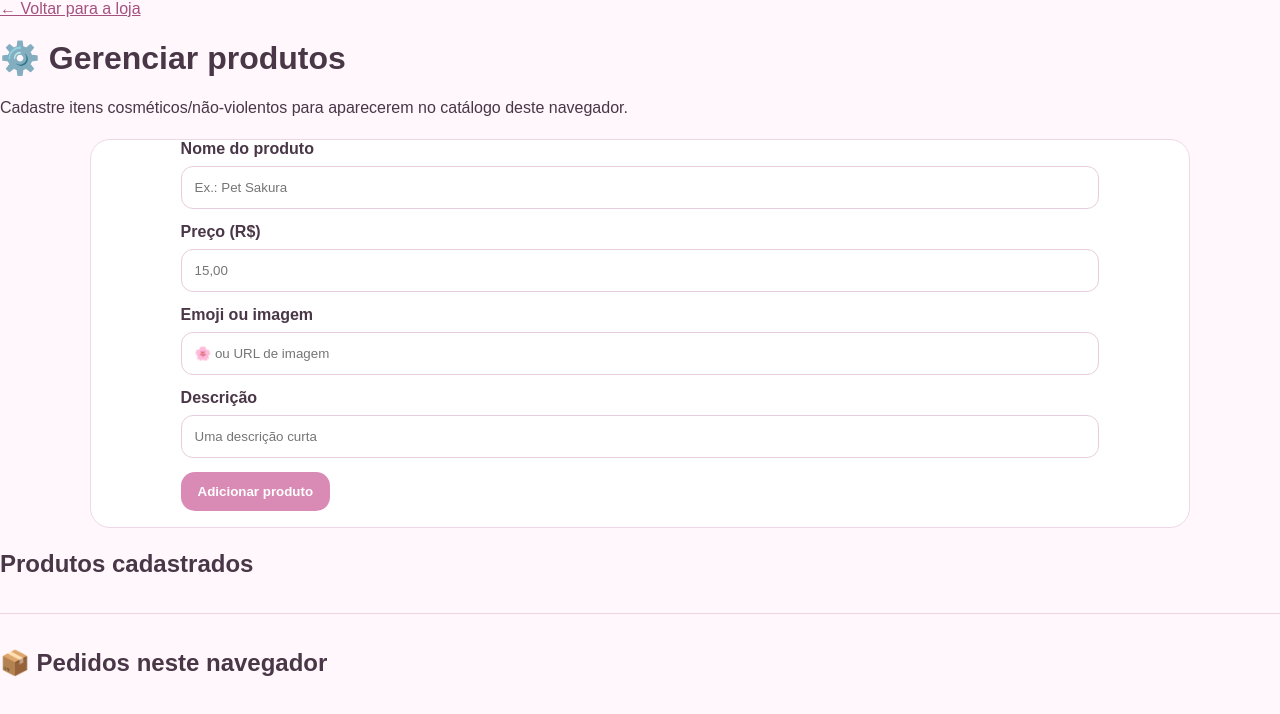
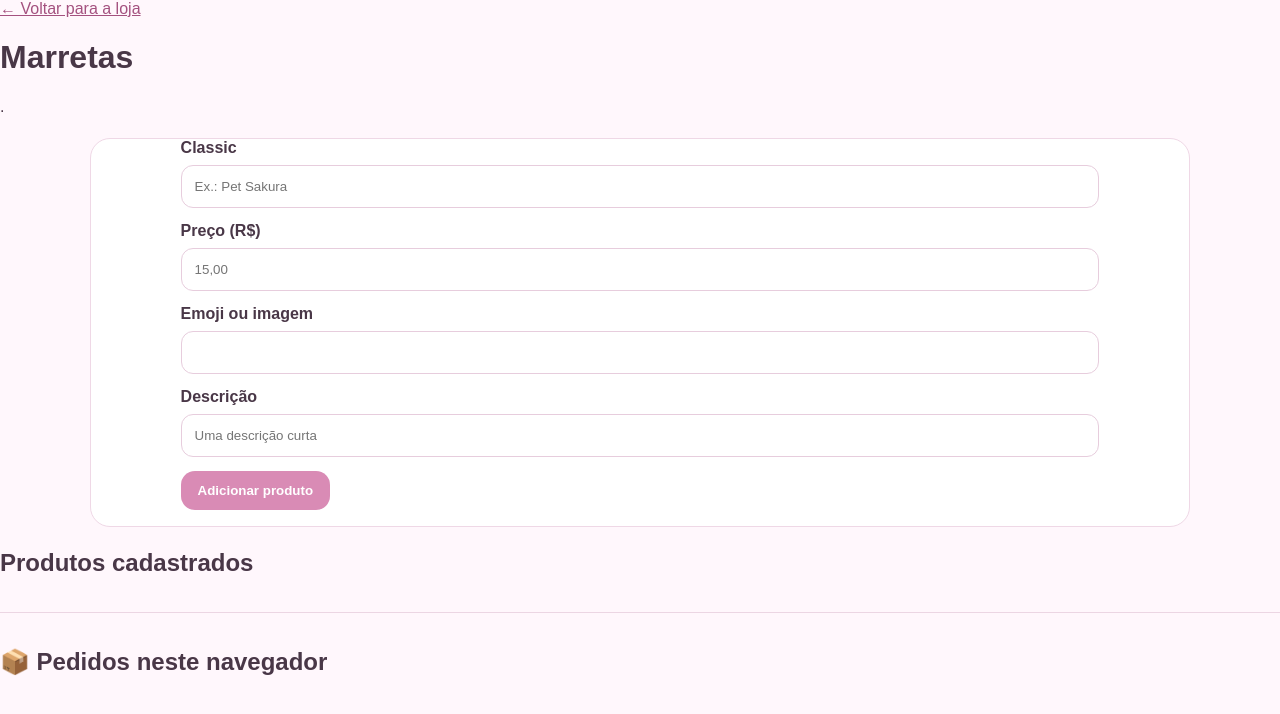
Before and after one commit to hammerbloomm/hammer-blomm-store, a plain HTML site: page admin.html in a window 1280 px wide. Drawn offline with Linux system fonts and the light colour scheme.

Commit message:
Update admin.html

```diff
--- a/admin.html
+++ b/admin.html
@@ -3,12 +3,12 @@
 <title>HammerBloom • Gerenciar</title><link rel="stylesheet" href="styles.css"></head>
 <body><main>
 <a href="index.html">← Voltar para a loja</a>
-<h1>⚙️ Gerenciar produtos</h1>
-<p>Cadastre itens cosméticos/não-violentos para aparecerem no catálogo deste navegador.</p>
+<h1> Marretas</h1>
+<p>.</p>
 <section class="admin-form">
-<label>Nome do produto<input id="name" placeholder="Ex.: Pet Sakura"></label>
+<label> Classic <input id="name" placeholder="Ex.: Pet Sakura"></label>
 <label>Preço (R$)<input id="price" type="number" step="0.01" placeholder="15,00"></label>
-<label>Emoji ou imagem<input id="image" placeholder="🌸 ou URL de imagem"></label>
+<label>Emoji ou imagem<input id="image" placeholder=""></label>
 <label>Descrição<input id="desc" placeholder="Uma descrição curta"></label>
 <button class="primary" onclick="addProduct()">Adicionar produto</button>
 <p id="msg"></p>
```
